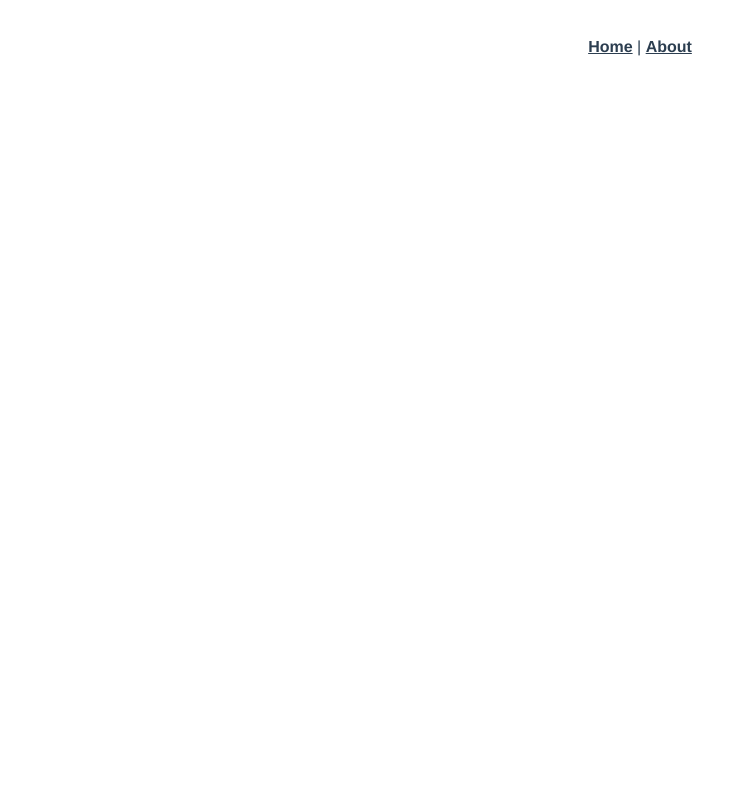
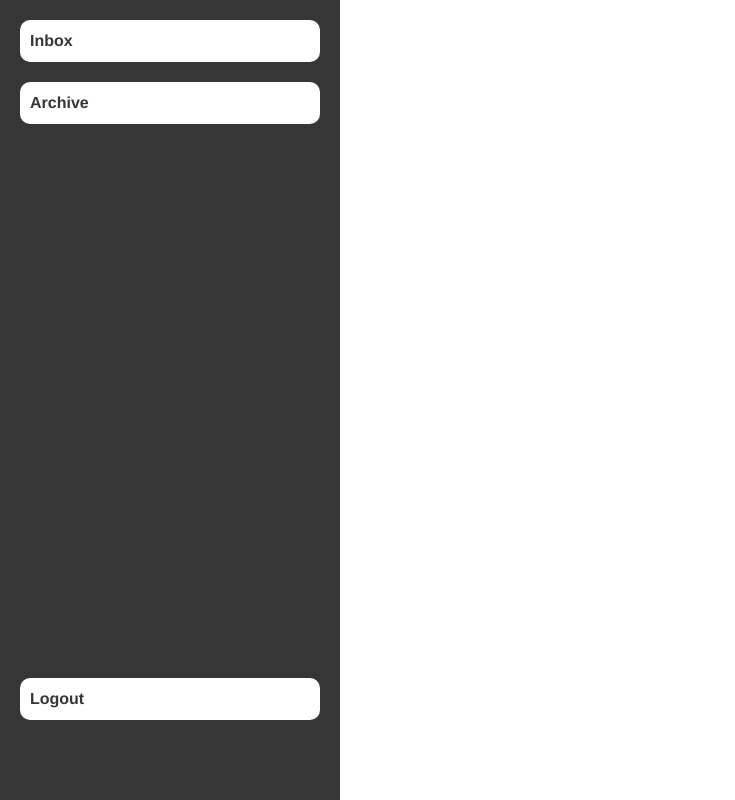
Before and after one commit to whoismuktar/follow-it-assessement, a Vue app: page /archive in a window 1280 px wide. Before the commit this address had no page. Shown: the whole page, without its empty margins (0-735 px from the left). Built offline with nearby package versions, Linux system fonts and the light colour scheme.

Commit message:
sidebar progress

```diff
--- a/src/App.vue
+++ b/src/App.vue
@@ -1,30 +1,24 @@
 <template>
-  <nav>
-    <router-link to="/">Home</router-link> |
-    <router-link to="/about">About</router-link>
-  </nav>
+  <side-bar />
   <router-view/>
 </template>
+
+<script>
+import SideBar from './components/SideBar'
+
+export default {
+  name: "sidebar",
+  components: { SideBar },
+}
+</script>
+
+<style src="@/assets/css/style.css"></style>
 
 <style>
 #app {
   font-family: Avenir, Helvetica, Arial, sans-serif;
   -webkit-font-smoothing: antialiased;
   -moz-osx-font-smoothing: grayscale;
-  text-align: center;
   color: #2c3e50;
 }
-
-nav {
-  padding: 30px;
-}
-
-nav a {
-  font-weight: bold;
-  color: #2c3e50;
-}
-
-nav a.router-link-exact-active {
-  color: #42b983;
-}
 </style>
--- /dev/null
+++ b/src/assets/css/style.css
@@ -0,0 +1,20 @@
+html, body {
+    padding: 0;
+    margin: 0;
+}
+
+.dflex {
+    display: flex;
+}
+
+.justify-space-between {
+    justify-content: space-between;
+}
+
+.flex-column {
+    justify-content: space-between;
+}
+
+.spacer {
+    flex: 1;
+}
--- /dev/null
+++ b/src/components/SideBar.vue
@@ -0,0 +1,80 @@
+<template>
+  <div class="sidebar">
+    <div class="sidebar__wrapper">
+      <div
+        v-for="(menu, index) in menuItems"
+        :key="index"
+        class="sidebar__wrapper__item"
+        :class="[`sidebar__wrapper__item__${menu.id}`]"
+      >
+        {{ menu.title }}
+      </div>
+
+      <div class="spacer"></div>
+
+      <div
+        class="sidebar__wrapper__item sidebar__wrapper__item__logout"
+      >
+        Logout
+      </div>
+    </div>
+  </div>
+</template>
+
+<script>
+export default {
+  name: "sidebar",
+  data() {
+    return {
+      menuItems: [
+        {
+          title: "Inbox",
+          path: "inbox",
+          id: "inbox",
+        },
+        {
+          title: "Archive",
+          path: "archive",
+          id: "archive",
+        },
+      ],
+    };
+  },
+};
+</script>
+
+<style scoped>
+.sidebar {
+  background: #373636;
+  width: 300px;
+  height: 100vh;
+  padding: 20px;
+  position: fixed;
+  left: 0;
+  top: 0;
+}
+.sidebar__wrapper {
+    height: 90%;
+    display: flex;
+    flex-direction: column;
+}
+.sidebar__wrapper__item {
+    color: #373636;
+    cursor: pointer;
+    background-color: #ffffff;
+    padding: 12px 10px;
+    border-radius: 10px;
+    margin-bottom: 20px;
+    font-weight: bold;
+}
+
+.sidebar__wrapper__item__logout {
+    color: #373636;
+    cursor: pointer;
+    background-color: #ffffff;
+    padding: 12px 10px;
+    border-radius: 10px;
+    margin-bottom: 20px;
+    font-weight: bold;
+}
+</style>
```
